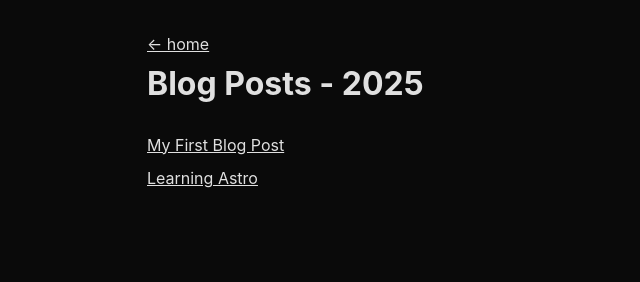
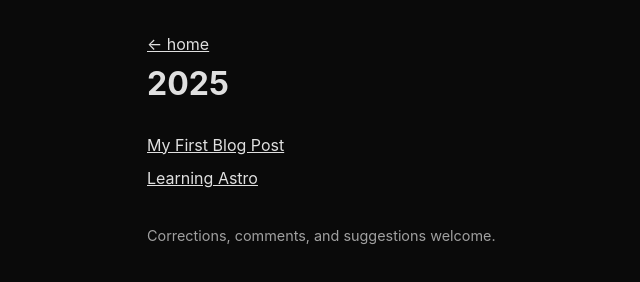
Before and after one commit to alex-wy-hsu/My-Personal-Website, an Astro site: page /blog/2025 in a window 1280 px wide. Shown: the whole page, without its empty margins (75-715 px from the left). Built offline with nearby package versions, Linux system fonts and the light colour scheme; Astro itself is replaced by a stand-in of ours.

Commit message:
feat(Step 9): Simplify year page titles and add footer message
- Simplify year page title to just '{year}' instead of 'Blog Posts - {year}'
- Confirm Chinese uppercase numerals style (貳零貳伍) as personal branding
- Add footer message 'Corrections, comments, and suggestions welcome.'
- Maintain KingHwa_OldSong font for year displays
- pnpm build succeeds

```diff
--- a/src/pages/blog/[year]/index.astro
+++ b/src/pages/blog/[year]/index.astro
@@ -35,7 +35,7 @@ const yearPosts = allPosts
 
 <Layout title={`Blog - ${year}`}>
   <p><a href="/">← home</a></p>
-  <h1>Blog Posts - {year}</h1>
+  <h1>{year}</h1>
 
   {yearPosts.length > 0 ? (
     <ul>
@@ -48,4 +48,8 @@ const yearPosts = allPosts
   ) : (
     <p>No posts found for {year}.</p>
   )}
+
+  <p style={{ marginTop: '2rem', fontSize: '0.9rem', color: 'var(--muted)' }}>
+    Corrections, comments, and suggestions welcome.
+  </p>
 </Layout>
```
